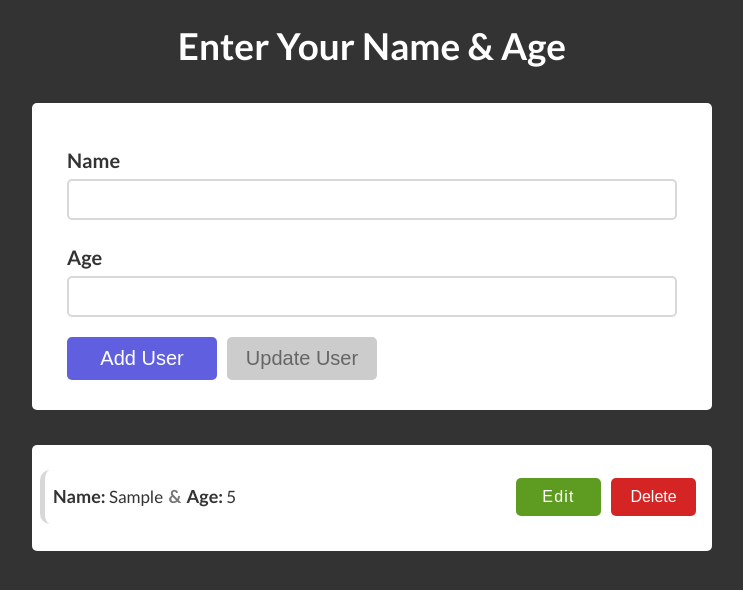
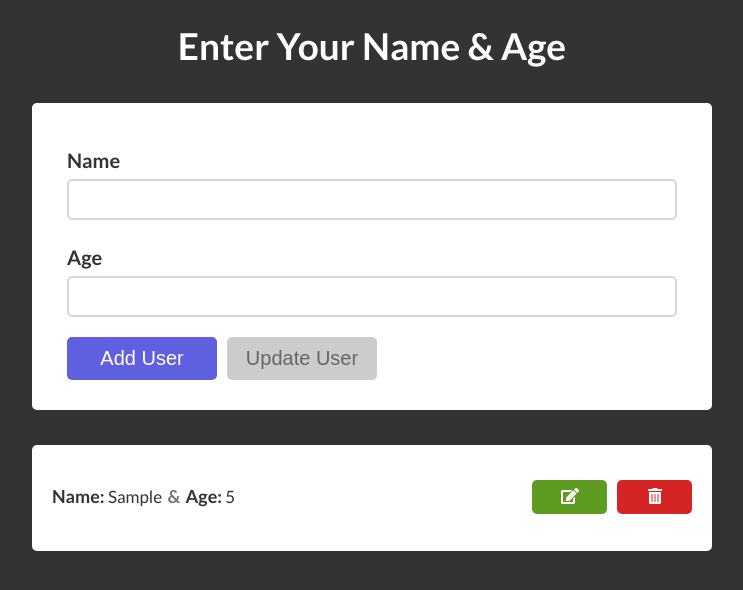
Before and after one commit to jawad-ul-hassan/CRUD-React-App, a React (Create React App) app: page / in a window 1280 px wide. Both pictures are taken after typing "Sample", "5" into the empty fields and a click on the button "Add User". Shown: the top 590 px of the page, without its empty margins (268-1011 px from the left). Built offline with nearby package versions, Linux system fonts and the light colour scheme; the HTML template or start-up script is replaced by a standard one.

Commit message:
Edit and Delete btn UI improved

```diff
--- a/src/components/UserCard.js
+++ b/src/components/UserCard.js
@@ -1,4 +1,6 @@
 import React from 'react';
+import { FontAwesomeIcon } from '@fortawesome/react-fontawesome';
+import { faEdit, faTrashAlt } from '@fortawesome/free-solid-svg-icons';
 import styles from './UserCard.module.css';
 
 const UserCard = props => {
@@ -20,10 +22,10 @@
       </p>
       <div>
         <button className={styles['edit-btn']} onClick={editCard}>
-          Edit
+          <FontAwesomeIcon icon={faEdit} size="1x" />
         </button>
         <button className={styles['delete-btn']} onClick={deleteCard}>
-          Delete
+          <FontAwesomeIcon icon={faTrashAlt} size="1x" />
         </button>
       </div>
     </div>
--- a/src/components/UserCard.module.css
+++ b/src/components/UserCard.module.css
@@ -1,7 +1,6 @@
 .user-card {
   width: 100%;
-  padding: 8px;
-  border-left: 5px solid #d8d8d8;
+  padding: 10px 12px;
   background-color: #fff;
   margin-bottom: 12px;
   display: flex;
@@ -14,9 +13,8 @@
 }
 
 .user-card:hover {
-  border-left: 5px solid rgb(95, 95, 223);
   cursor: pointer;
-  transform: translateX(3.5px);
+  transform: translateX(4.5px);
 }
 
 .user-card p {
@@ -31,10 +29,10 @@
 }
 
 .user-card button {
-  padding: 10px 15px;
+  padding: 8px 12px;
   color: #fff;
   border: 0;
-  width: 85px;
+  width: 75px;
   cursor: pointer;
   border-radius: 5px;
   font-size: 1.6rem;
@@ -45,7 +43,6 @@
   background-color: rgb(94, 156, 33);
   display: inline-block;
   margin-right: 10px;
-  letter-spacing: 1.2px;
 }
 
 .delete-btn {
```
